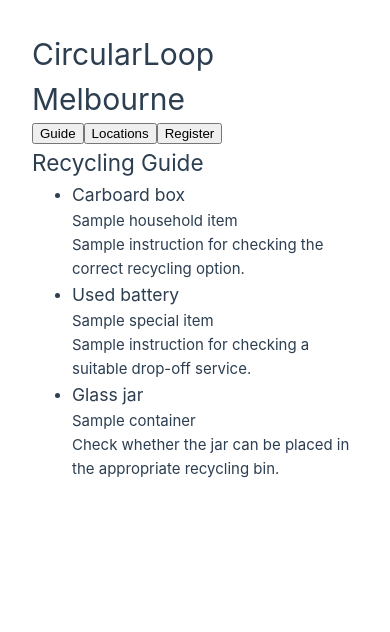
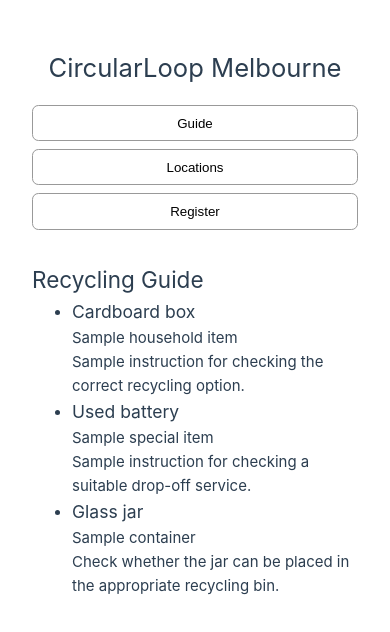
Before and after one commit to Eli-Wen/qwen-library, a Vue app: page / in a window 390 px wide. Shown: the top 632 px of the page. Built offline with nearby package versions, Linux system fonts and the light colour scheme.

Commit message:
Improve responsive application layout

```diff
--- a/src/App.vue
+++ b/src/App.vue
@@ -9,18 +9,19 @@
 </script>
 
 <template>
-  <header>
-    <h1>
+  <header class="site-header">
+    <h1 class="site-title">
       CircularLoop Melbourne
     </h1>
-    <nav>
+
+    <nav class="site-nav" aria-label="Main navigation">
       <button @click="activePage = 'guide'">Guide</button>
       <button @click="activePage = 'locations'">Locations</button>
       <button @click="activePage = 'register'">Register</button>
     </nav>
   </header>
 
-  <main>
+  <main class="page-content">
       <RecyclingGuide v-if="activePage === 'guide'" />
       <RecyclingLocations v-if="activePage === 'locations'"/>
       <RegisterForm v-if="activePage === 'register'"/>
@@ -28,24 +29,89 @@
 </template>
 
 <style scoped>
-header {
-  line-height: 1.5;
+
+.site-header {
+  display: flex;
+  align-items: center;
+  justify-content: space-between;
+  gap: 1rem;
+  padding: 1rem 0;
+
 }
 
-/* .logo {
-  display: block;
-  margin: 0 auto 2rem;
-} */
+.site-title {
+  margin: 0;
+  font-size: clamp(1.6rem, 4vw, 2.8rem);
+}
 
-@media (min-width: 1024px) {
-  header {
-    display: flex;
-    place-items: center;
-    padding-right: calc(var(--section-gap) / 2);
+.site-nav {
+  display: flex;
+  flex-wrap: wrap;
+  gap: 0.5rem;
+
+}
+
+.site-nav button {
+  padding: 0.6rem 1rem;
+  border: 1px solid #999;
+  border-radius: 0.4rem;
+  background-color: white;
+  cursor: pointer;
+}
+
+.site-nav button:hover {
+  background-color: #e6f4ef;
+}
+
+.page-content {
+  padding: 1.5rem 0;
+
+}
+
+@media (max-width: 767px) {
+  .site-header {
+    flex-direction: column;
+    align-items: stretch;
   }
 
+  .site-title {
+    text-align: center;
+  }
 
+  .site-nav {
+    display: grid;
+    grid-template-columns: repeat(3, 1fr);
+  }
 
+  .site-nav button {
+    width: 100%;
+  }
+}
 
+@media (max-width: 575px) {
+  .site-nav {
+    grid-template-columns: 1fr;
+  }
+
+  .page-content {
+    padding-top: 1rem;
+  }
+}
+
+@media (min-width: 768px) {
+  .site-header {
+    flex-direction: row;
+    align-items: center;
+  }
+
+  .site-nav {
+    flex-wrap: nowrap;
+  }
+
+  .page-content {
+    width: 100%;
+    max-width: 900px;
+    margin: 0 auto;
+  }
 }
 </style>
--- a/src/components/RecyclingGuide.vue
+++ b/src/components/RecyclingGuide.vue
@@ -2,7 +2,7 @@
 const guides = [
     {
         id: 1,
-        item: 'Carboard box',
+        item: 'Cardboard box',
         category: 'Sample household item',
         instruction: 'Sample instruction for checking the correct recycling option.'
     },
--- a/src/components/RegisterForm.vue
+++ b/src/components/RegisterForm.vue
@@ -3,7 +3,7 @@
 
 const fullName = ref('')
 const email = ref('')
-const errors =ref([])
+const errors = ref([])
 const successMessage = ref('')
 
 function registerUser(){
```
